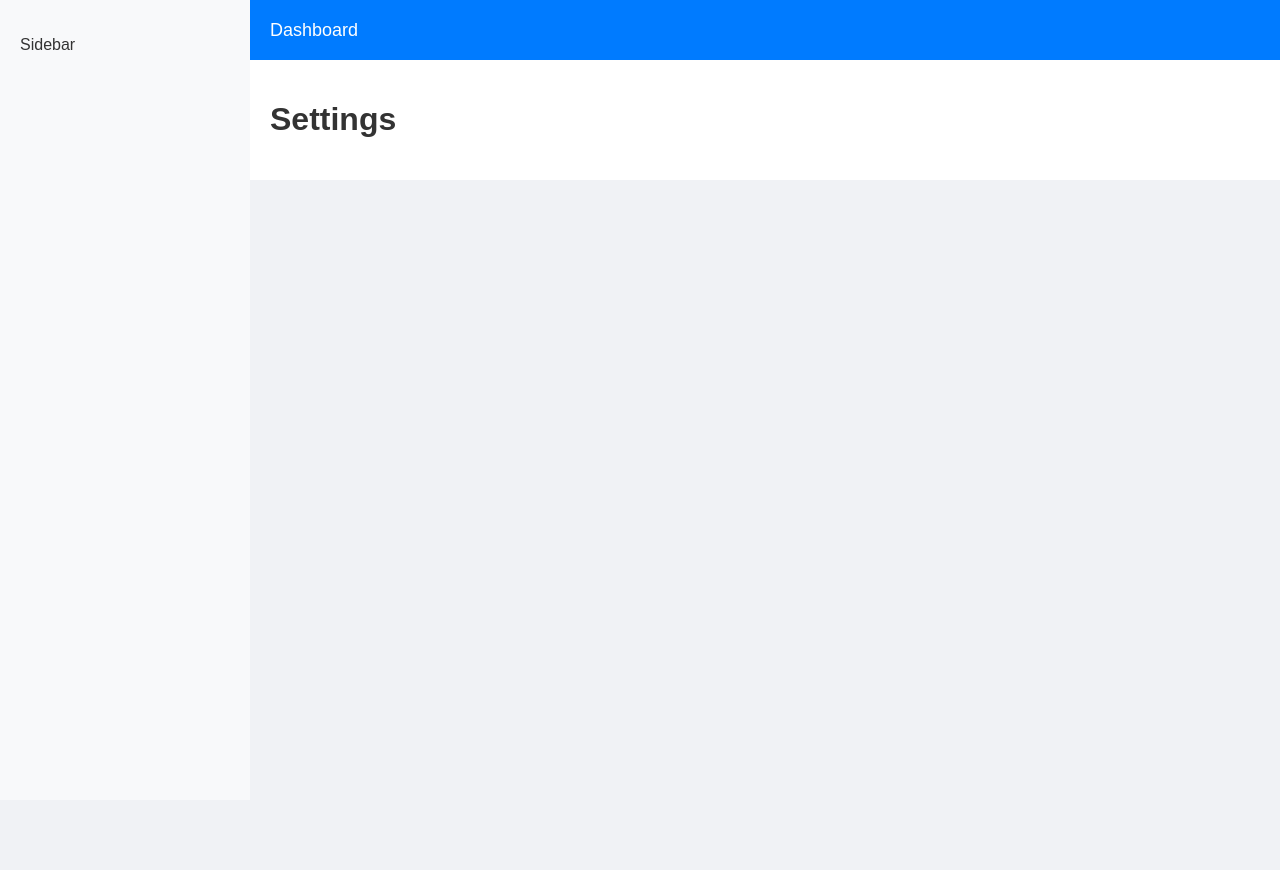
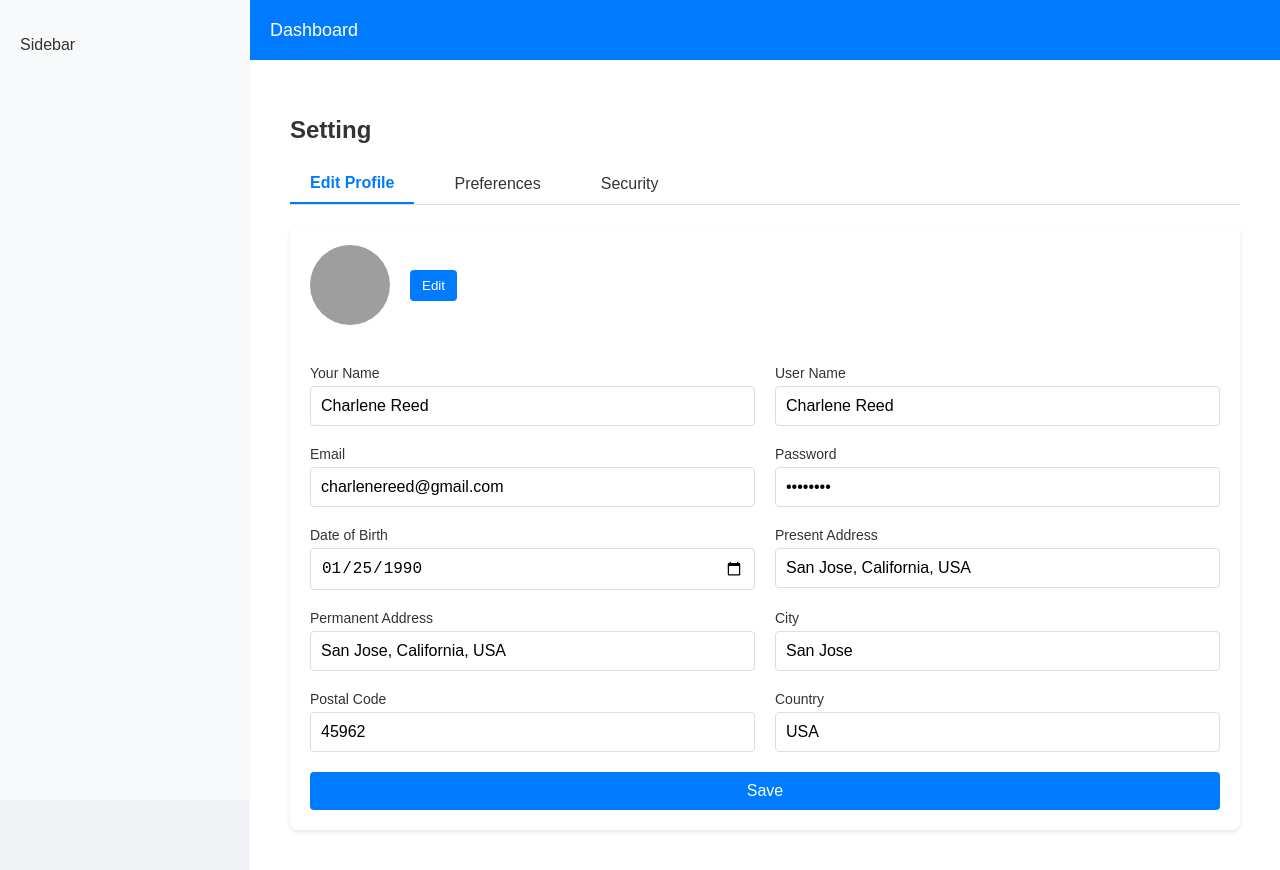
Before and after one commit to hamzahalilovic/soar, a React (Create React App) app: page /settings in a window 1280 px wide. Before the commit the page ends 800 px from the top, so only its background shows below. Built offline with nearby package versions, Linux system fonts and the light colour scheme; grey boxes are pictures that could not be loaded.

Commit message:
Settings page basic creation, tabs component and edit profile form

```diff
--- /dev/null
+++ b/src/components/settings/EditProfileForm.tsx
@@ -0,0 +1,138 @@
+import React from "react";
+import styled from "styled-components";
+
+const Form = styled.form`
+  display: grid;
+  grid-template-columns: 1fr 1fr;
+  gap: 20px;
+`;
+
+const Input = styled.input`
+  padding: 10px;
+  font-size: 16px;
+  border: 1px solid #ddd;
+  border-radius: 4px;
+  width: 100%;
+`;
+
+const Label = styled.label`
+  font-size: 14px;
+  color: #333;
+  margin-bottom: 5px;
+`;
+
+const FieldGroup = styled.div`
+  display: flex;
+  flex-direction: column;
+`;
+
+const SaveButton = styled.button`
+  grid-column: span 2;
+  padding: 10px 20px;
+  font-size: 16px;
+  background-color: #007bff;
+  color: white;
+  border: none;
+  border-radius: 4px;
+  cursor: pointer;
+  text-align: center;
+
+  &:hover {
+    background-color: #0056b3;
+  }
+`;
+
+const ProfilePictureWrapper = styled.div`
+  grid-column: span 2;
+  display: flex;
+  align-items: center;
+  gap: 20px;
+  margin-bottom: 20px;
+`;
+
+const ProfileImage = styled.img`
+  width: 80px;
+  height: 80px;
+  border-radius: 50%;
+  object-fit: cover;
+`;
+
+const EditButton = styled.button`
+  padding: 8px 12px;
+  background-color: #007bff;
+  color: white;
+  border: none;
+  border-radius: 4px;
+  cursor: pointer;
+
+  &:hover {
+    background-color: #0056b3;
+  }
+`;
+
+const EditProfileForm: React.FC = () => {
+  return (
+    <Form>
+      <ProfilePictureWrapper>
+        <ProfileImage
+          src="https://www.kindpng.com/picc/m/252-2524695_dummy-profile-image-jpg-hd-png-download.png"
+          alt="Profile"
+        />
+        <EditButton>Edit</EditButton>
+      </ProfilePictureWrapper>
+      <FieldGroup>
+        <Label>Your Name</Label>
+        <Input type="text" defaultValue="Charlene Reed" />
+      </FieldGroup>
+
+      <FieldGroup>
+        <Label>User Name</Label>
+        <Input type="text" defaultValue="Charlene Reed" />
+      </FieldGroup>
+
+      <FieldGroup>
+        <Label>Email</Label>
+        <Input type="email" defaultValue="charlenereed@gmail.com" />
+      </FieldGroup>
+
+      <FieldGroup>
+        <Label>Password</Label>
+        <Input type="password" defaultValue="********" />
+      </FieldGroup>
+
+      <FieldGroup>
+        <Label>Date of Birth</Label>
+        <Input type="date" defaultValue="1990-01-25" />
+      </FieldGroup>
+
+      <FieldGroup>
+        <Label>Present Address</Label>
+        <Input type="text" defaultValue="San Jose, California, USA" />
+      </FieldGroup>
+
+      <FieldGroup>
+        <Label>Permanent Address</Label>
+        <Input type="text" defaultValue="San Jose, California, USA" />
+      </FieldGroup>
+
+      <FieldGroup>
+        <Label>City</Label>
+        <Input type="text" defaultValue="San Jose" />
+      </FieldGroup>
+
+      <FieldGroup>
+        <Label>Postal Code</Label>
+        <Input type="text" defaultValue="45962" />
+      </FieldGroup>
+
+      <FieldGroup>
+        <Label>Country</Label>
+        <Input type="text" defaultValue="USA" />
+      </FieldGroup>
+
+      <SaveButton type="submit">Save</SaveButton>
+    </Form>
+  );
+};
+
+export default EditProfileForm;
--- /dev/null
+++ b/src/components/settings/PreferencesTabConent.tsx
@@ -0,0 +1,11 @@
+import React from "react";
+
+const PreferencesTabContent: React.FC = () => {
+  return (
+    <div>
+      <h1>Preferences Tab Content</h1>
+    </div>
+  );
+};
+
+export default PreferencesTabContent;
--- /dev/null
+++ b/src/components/settings/SecurityTabContent.tsx
@@ -0,0 +1,11 @@
+import React from "react";
+
+const SecurityTabContent: React.FC = () => {
+  return (
+    <div>
+      <h1>Security Tab Conent</h1>
+    </div>
+  );
+};
+
+export default SecurityTabContent;
--- /dev/null
+++ b/src/components/settings/Tabs.tsx
@@ -0,0 +1,58 @@
+import React, { useState } from "react";
+import styled from "styled-components";
+
+const TabsWrapper = styled.div`
+  border-bottom: 1px solid #ddd;
+  display: flex;
+  margin-bottom: 20px;
+  gap: 20px;
+`;
+
+const TabButton = styled.button<{ isActive: boolean }>`
+  background: none;
+  border: none;
+  padding: 10px 20px;
+  cursor: pointer;
+  font-size: 16px;
+  font-weight: ${(props) => (props.isActive ? "bold" : "normal")};
+  color: ${(props) => (props.isActive ? "#007bff" : "#333")};
+  border-bottom: ${(props) => (props.isActive ? "2px solid #007bff" : "none")};
+
+  &:hover {
+    color: #0056b3;
+  }
+`;
+
+const ContentWrapper = styled.div`
+  padding: 20px;
+  background-color: #fff;
+  border-radius: 8px;
+  box-shadow: 0 2px 4px rgba(0, 0, 0, 0.1);
+`;
+
+interface TabsProps {
+  tabs: { label: string; content: React.ReactNode }[];
+}
+
+const Tabs: React.FC<TabsProps> = ({ tabs }) => {
+  const [activeTab, setActiveTab] = useState(0);
+
+  return (
+    <div>
+      <TabsWrapper>
+        {tabs.map((tab, index) => (
+          <TabButton
+            key={index}
+            isActive={activeTab === index}
+            onClick={() => setActiveTab(index)}
+          >
+            {tab.label}
+          </TabButton>
+        ))}
+      </TabsWrapper>
+      <ContentWrapper>{tabs[activeTab].content}</ContentWrapper>
+    </div>
+  );
+};
+
+export default Tabs;
--- a/src/pages/SettingsPage.tsx
+++ b/src/pages/SettingsPage.tsx
@@ -1,10 +1,31 @@
 import React from "react";
+import styled from "styled-components";
+import Tabs from "../components/settings/Tabs";
+import EditProfileForm from "../components/settings/EditProfileForm";
+import PreferencesTabContent from "../components/settings/PreferencesTabConent";
+import SecurityTabContent from "../components/settings/SecurityTabContent";
+
+const SettingsWrapper = styled.div`
+  padding: 20px;
+`;
+
+const PageTitle = styled.h1`
+  font-size: 24px;
+  margin-bottom: 20px;
+`;
 
 const SettingsPage: React.FC = () => {
+  const tabs = [
+    { label: "Edit Profile", content: <EditProfileForm /> },
+    { label: "Preferences", content: <PreferencesTabContent /> },
+    { label: "Security", content: <SecurityTabContent /> },
+  ];
+
   return (
-    <div>
-      <h1>Settings</h1>
-    </div>
+    <SettingsWrapper>
+      <PageTitle>Setting</PageTitle>
+      <Tabs tabs={tabs} />
+    </SettingsWrapper>
   );
 };
 
--- a/src/styles/GlobalStyle.ts
+++ b/src/styles/GlobalStyle.ts
@@ -6,6 +6,9 @@ const GlobalStyle = createGlobalStyle`
   font-family: 'Arial', sans-serif;
   background-color: #f0f2f5;
   color: #333;
+}
+h1 {
+  margin-bottom: 20px;
 }
 
   * {
```
Lines whose indentation alone changed are shown as unchanged.
